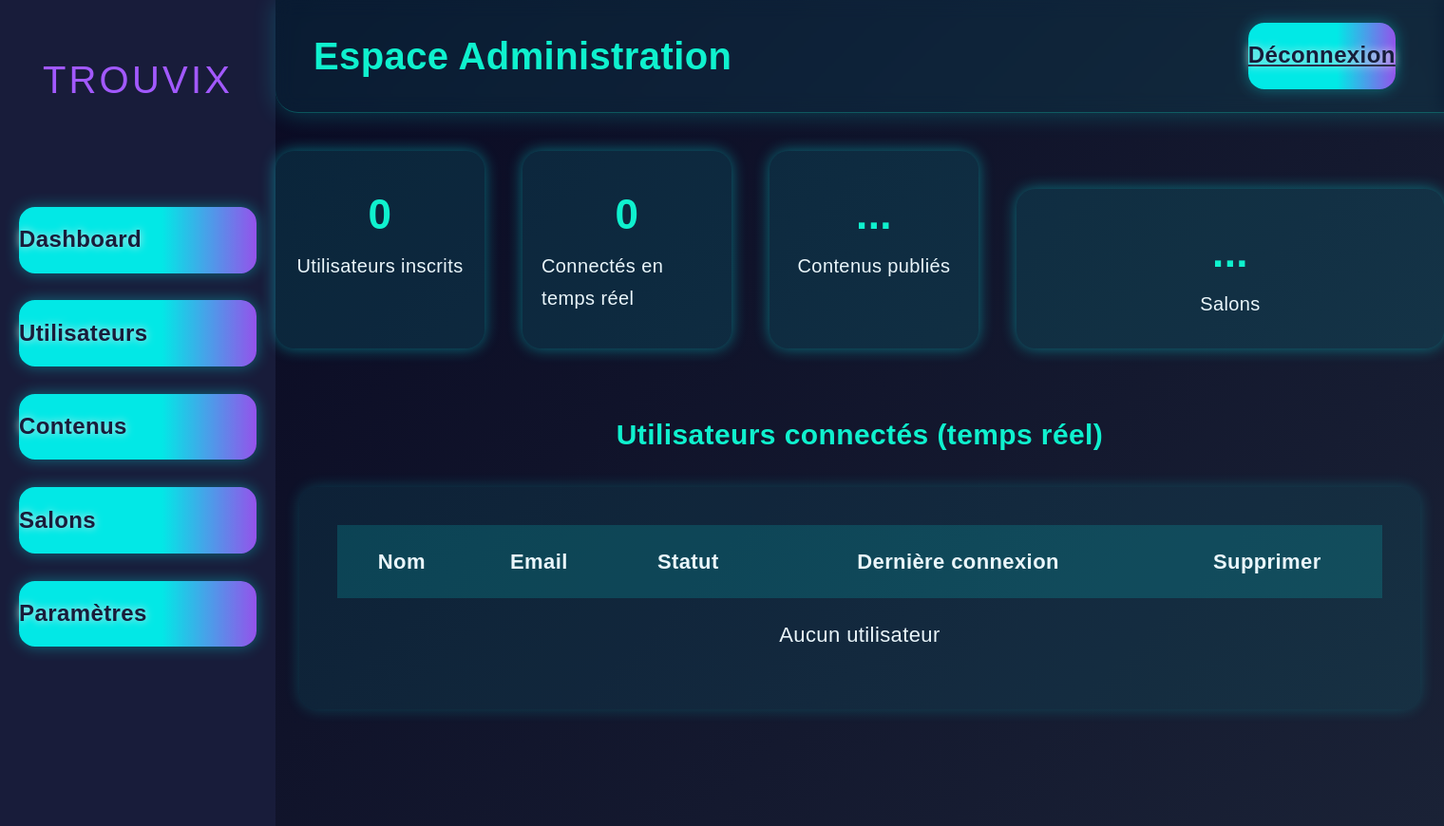
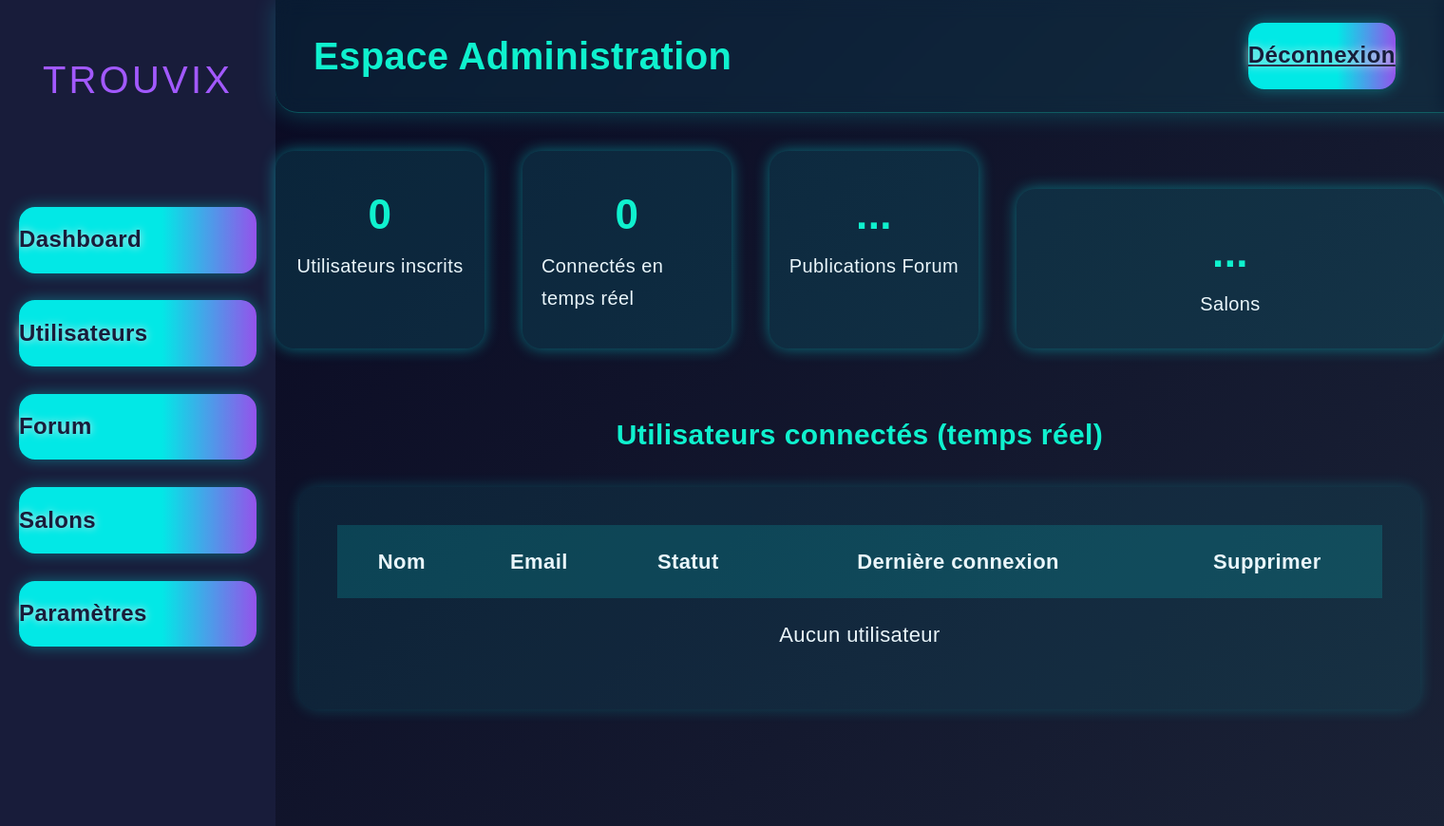
Before and after one commit to elfried-git/trouvix, a PHP site: page /auth/admin-dashboard.php in a window 1520 px wide; the page is wider, and only the part inside the window is pictured. Shown: that part at 95% size. Run offline with PHP 8.4, Linux system fonts and the light colour scheme; data that the repository does not hold is empty.

Commit message:
Update admin dashboard: rename 'Contenus' to 'Forum' and update card label to 'Publications Forum'

```diff
--- a/auth/admin-dashboard.php
+++ b/auth/admin-dashboard.php
@@ -163,7 +163,7 @@
             <div class="logo-text">TROUVIX</div>
             <a href="#" class="hote-btn">Dashboard</a>
             <a href="#" class="hote-btn" id="btn-utilisateurs">Utilisateurs</a>
-            <a href="#" class="hote-btn">Contenus</a>
+            <a href="#" class="hote-btn">Forum</a>
             <a href="#" class="hote-btn" id="btn-salons">Salons</a>
             <a href="#" class="hote-btn">Paramètres</a>
         </nav>
@@ -190,7 +190,7 @@
                     </div>
                     <div class="admin-card">
                         <div style="font-size:2.2em;font-weight:bold;color:#0ff1ce;">...</div>
-                        <div style="color:#eaf6fb;">Contenus publiés</div>
+                        <div style="color:#eaf6fb;">Publications Forum</div>
                     </div>
                 </div>
                 <div style="display:flex;gap:2em;width:100%;margin-top:2em;">
```
